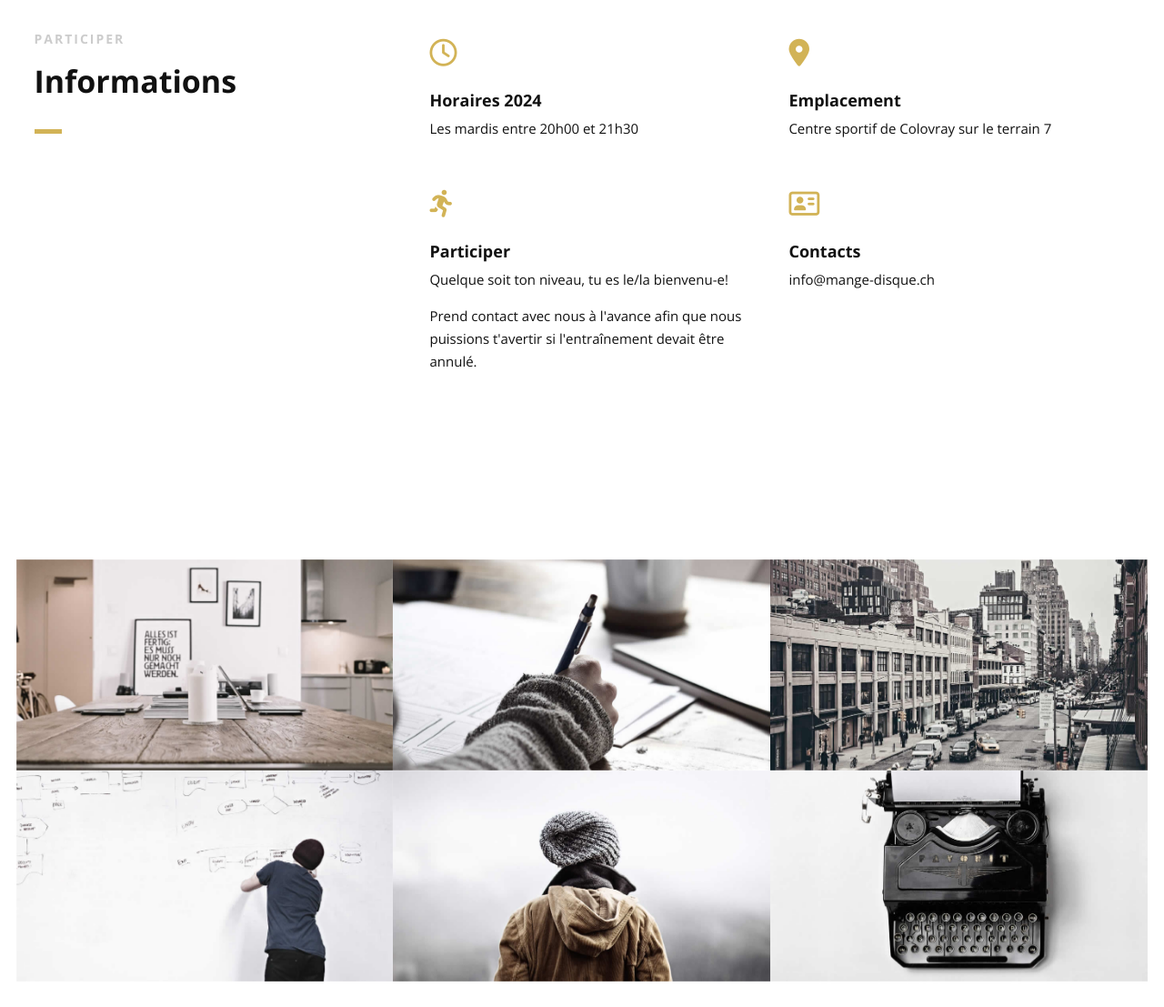
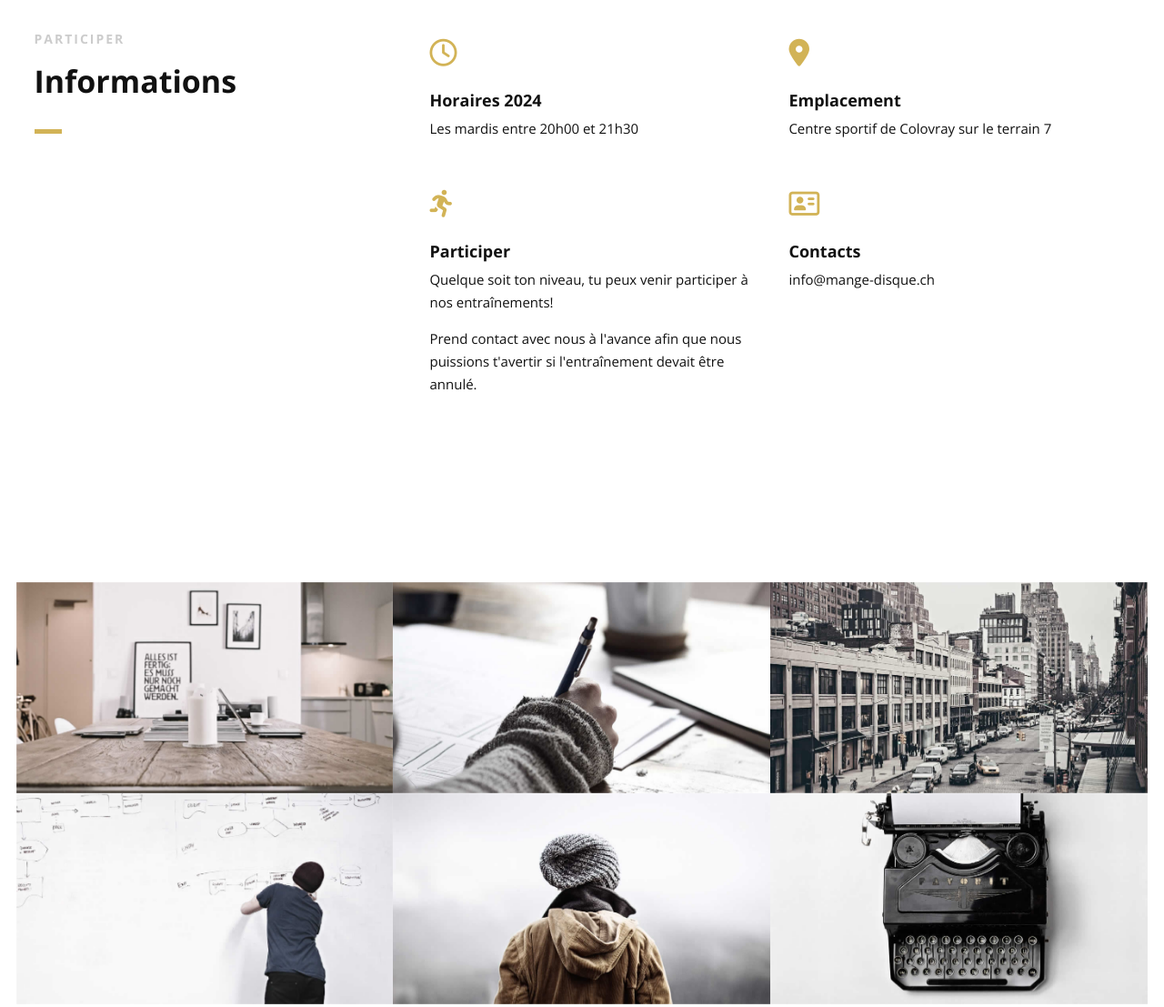
Before and after one commit to l-monnier/Mange-Disques, a plain HTML site: page index.html in a window 1280 px wide. Shown: the part 960-2067 px from the top of the page at 91% size. Drawn offline with nearby package versions, Linux system fonts and the light colour scheme.

Commit message:
Change participation text

```diff
--- a/index.html
+++ b/index.html
@@ -179,7 +179,7 @@
                         <!--Icon Block Description-->
                         <div class="icon-block-description">
                             <h4>Participer</h4>
-                            <p>Quelque soit ton niveau, tu es le/la bienvenu-e!</p>
+                            <p>Quelque soit ton niveau, tu peux venir participer à nos entraînements!</p>
                             <p>Prend contact avec nous à l'avance afin que nous puissions t'avertir si l'entraînement devait être annulé.</p>
                         </div>
                     </div>
```
